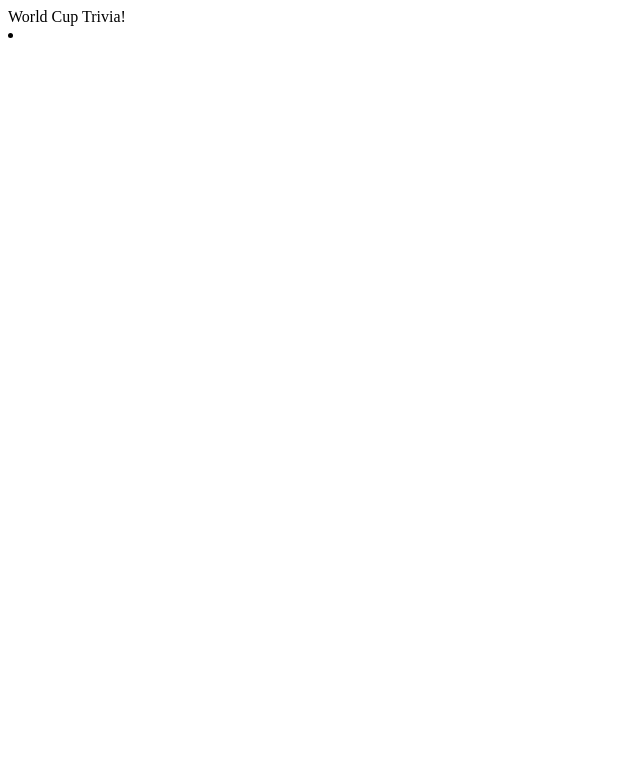
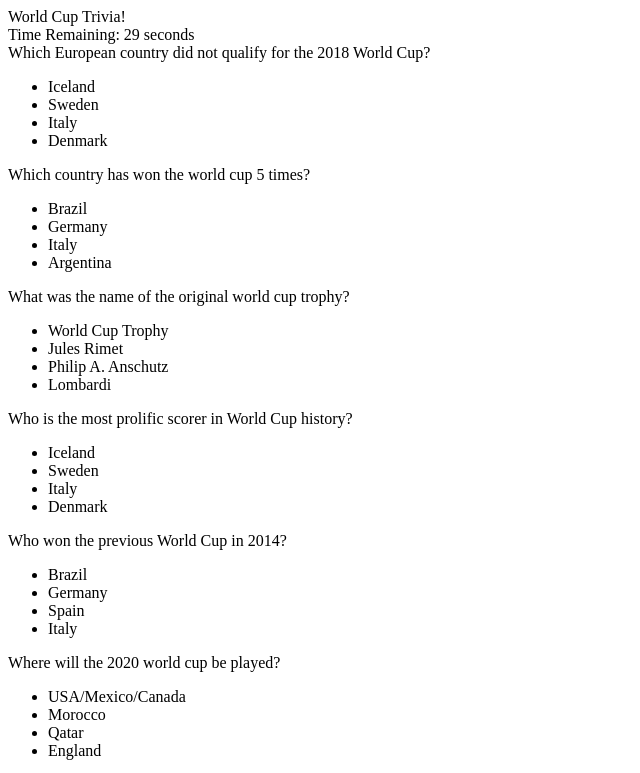
Before and after one commit to dan-homoncik/TriviaGame, a plain HTML site: page index.html in a window 1280 px wide. Both pictures are taken after a click on the button "Start!". Shown: the top 773 px of the page, without its empty margins (0-640 px from the left). Drawn offline with nearby package versions, Linux system fonts and the light colour scheme.

Commit message:
made it much better than it was in the javascript

```diff
--- a/assets/javascript/app.js
+++ b/assets/javascript/app.js
@@ -1,9 +1,8 @@
 //needs to have a function to start the game and resets all game variables
 
-
-
-
-
+var clockRunning = false;
+var intervalId;
+var clock = 30;
 
 $("#start-button").click(function() {
     $("#start-button").hide();
@@ -15,32 +14,54 @@ var gameStart = function () {
     var wrongAnswerCount = 0;
     var questionNum = 1;
     questionFunc();
+    gameTimer();
 
 };
 
+//create game timer
+
+var gameTimer = function() {
+
+    if (!clockRunning) {
+        intervalId = setInterval(countdown, 1000);
+    }
+}
+
+var countdown = function() {
+    $("#timer").html("Time Remaining: " + clock + " seconds");
+    clock--;
+}
 //each question should be written to html from a function
 
 var questionFunc = function() {
 
+    //loop through the object and display the questions/options
+    for (q in questions){
+
         var questionDiv = $("<div>");
         questionDiv.addClass("questionFormat");
+        questionDiv.text(questions[q].question);
 
         var answerUl = $("<ul>");
 
+        // create a second loop that will grab the array answers for each question and append to the ul
+
+        for (var i = 0; i < questions[q].answers.length; i++) {
+
             var answerLi = $("<li>");
             answerLi.addClass("answerFormat");
+            answerLi.text(questions[q].answers[i]);
+            answerUl.append(answerLi);
 
-    //loop through the object and display the questions/options
-    for (q in questions){
+        }
 
-        questionDiv.text(questions[q]);
-        answerLi.text(answers[q]);
+        questionDiv.append(answerUl);
+        $("#question").append(questionDiv);
 
-        $("#questions").append(questionDiv);
-        $("#answers").append(answerLi);
 
-        console.log(questions[q].question);
-        console.log(questions[q].answers);
+        // console.log(questions[q].question);
+        // console.log(questions[q].answers);
+
     }
 };
 
@@ -104,3 +125,5 @@ var answerKey = ["3", "1", "2", "4", "2", "3", "2", "4", "1", "1"];
 
 
 //a different function will determine the clicked answer and count the user's score in the background
+
+//final function to show the user's score
--- a/index.html
+++ b/index.html
@@ -11,10 +11,9 @@
     <div>World Cup Trivia!</div>
 
     <button id="start-button">Start!</button>
+    <div id="timer"></div>
+    <div id="question"></div>
 
-    <div id="question"></div>
-    <div id="answers"></div>
-    <div id="end-game"></div>
 
     <script type="text/javascript" src="https://cdnjs.cloudflare.com/ajax/libs/jquery/3.2.1/jquery.min.js"></script>
     <script type="text/javascript" src="assets/javascript/app.js"></script>
```
Lines whose indentation alone changed are shown as unchanged.
